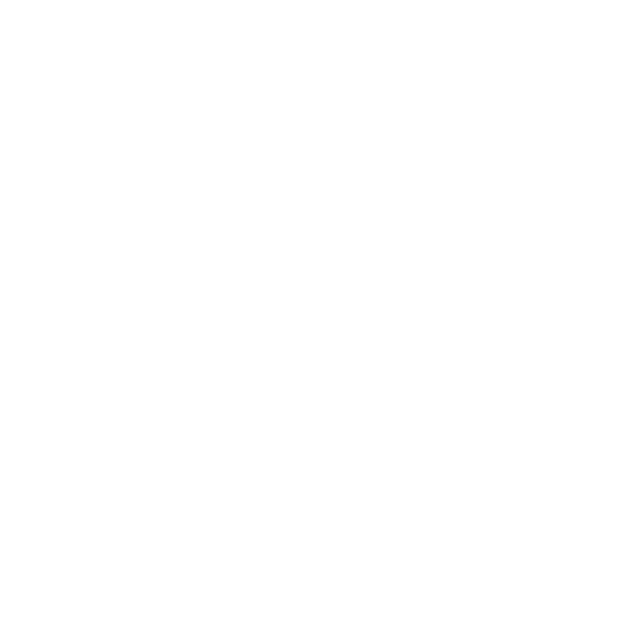
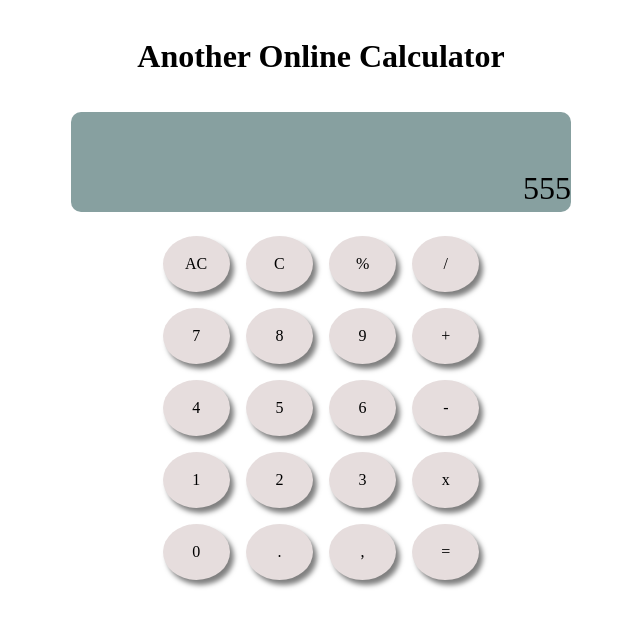
Before and after one commit to OmerAkgull/calculator, a plain HTML site: page index.html in a window 1280 px wide. Shown: the whole page, without its empty margins (319-959 px from the left). Drawn offline with Linux system fonts and the light colour scheme.

Commit message:
Create html calculator, add mod operator

```diff
--- a/index.html
+++ b/index.html
@@ -1,14 +1,42 @@
 <!DOCTYPE html>
 <html lang="en">
+
 <head>
     <meta charset="UTF-8">
     <meta name="viewport" content="width=device-width, initial-scale=1.0">
     <title>Online Calculator</title>
     <link rel="stylesheet" href="style.css">
 </head>
+
 <body>
-
+    <h1>Another Online Calculator</h1>
+    <div class="container">
+        <div class="display">555</div>
+        <div class="btnContainer">
+            <button class="all-buttons">AC</button>
+            <button class="all-buttons">C</button>
+            <button class="all-buttons">%</button>
+            <button class="all-buttons">/</button>
+            <button class="all-buttons">7</button>
+            <button class="all-buttons">8</button>
+            <button class="all-buttons">9</button>
+            <button class="all-buttons">+</button>
+            <button class="all-buttons">4</button>
+            <button class="all-buttons">5</button>
+            <button class="all-buttons">6</button>
+            <button class="all-buttons">-</button>
+            <button class="all-buttons">1</button>
+            <button class="all-buttons">2</button>
+            <button class="all-buttons">3</button>
+            <button class="all-buttons">x</button>
+            <button class="all-buttons">0</button>
+            <button class="all-buttons">.</button>
+            <button class="all-buttons">,</button>
+            <button class="all-buttons">=</button>
+        </div>
+    </div>
 
     <script src="script.js"></script>
 </body>
+
 </html>
--- a/script.js
+++ b/script.js
@@ -1,7 +1,7 @@
 //set display variables
 let firstNumber = 0;
 let secondNumber = 0;
-let operator = "+";
+let operator = "";
 
 //arithmetic functions
 function sum(a, b) {
@@ -24,18 +24,24 @@ function divide(a, b) {
 }
 console.log(divide(60, 15));
 
+function mod(a, b) {
+  return a % b;
+}
+
 //operate function
 function operate(num1, operator, num2) {
   if (operator === "+") {
-   return sum(num1, num2);
+    return sum(num1, num2);
   } else if (operator === "-") {
-   return subtract(num1, num2);
+    return subtract(num1, num2);
   } else if (operator === "*") {
-   return multiply(num1, num2);
+    return multiply(num1, num2);
   } else if (operator === "/") {
     return divide(num1, num2);
+  } else if (operator === "%") {
+    return mod(num1, num2);
   }
 }
 
-const subtraction = operate(100,"-",50);
+const subtraction = operate(100, "-", 50);
 console.log(subtraction);
--- a/style.css
+++ b/style.css
@@ -37,3 +37,45 @@ h6 {
 #__next {
   isolation: isolate;
 }
+
+h1 {
+  text-align: center;
+  margin: 2rem 0;
+}
+
+.container {
+  display: flex;
+  flex-direction: column;
+  justify-content: center;
+  align-items: center;
+}
+
+.display {
+  height: 100px;
+  width: 500px;
+  background-color: rgb(135, 160, 160);
+  display: flex;
+  justify-content: end;
+  align-items: end;
+  font-size: 2rem;
+  border-radius: 10px;
+}
+
+.btnContainer {
+  display: grid;
+  grid-template-rows: repeat(5, 1fr);
+  grid-template-columns: repeat(4, 1fr);
+  height: 100%;
+  width: 26%;
+  margin-top: 1rem;
+}
+
+.all-buttons {
+  border: 0px;
+  padding: 1rem;
+  cursor: pointer;
+  border-radius: 100%;
+  box-shadow: 4px 5px 5px 0px rgba(0, 0, 0, 0.5);
+  margin:0.5rem 0.5rem;
+  background-color: #e6dddd;
+}
```
